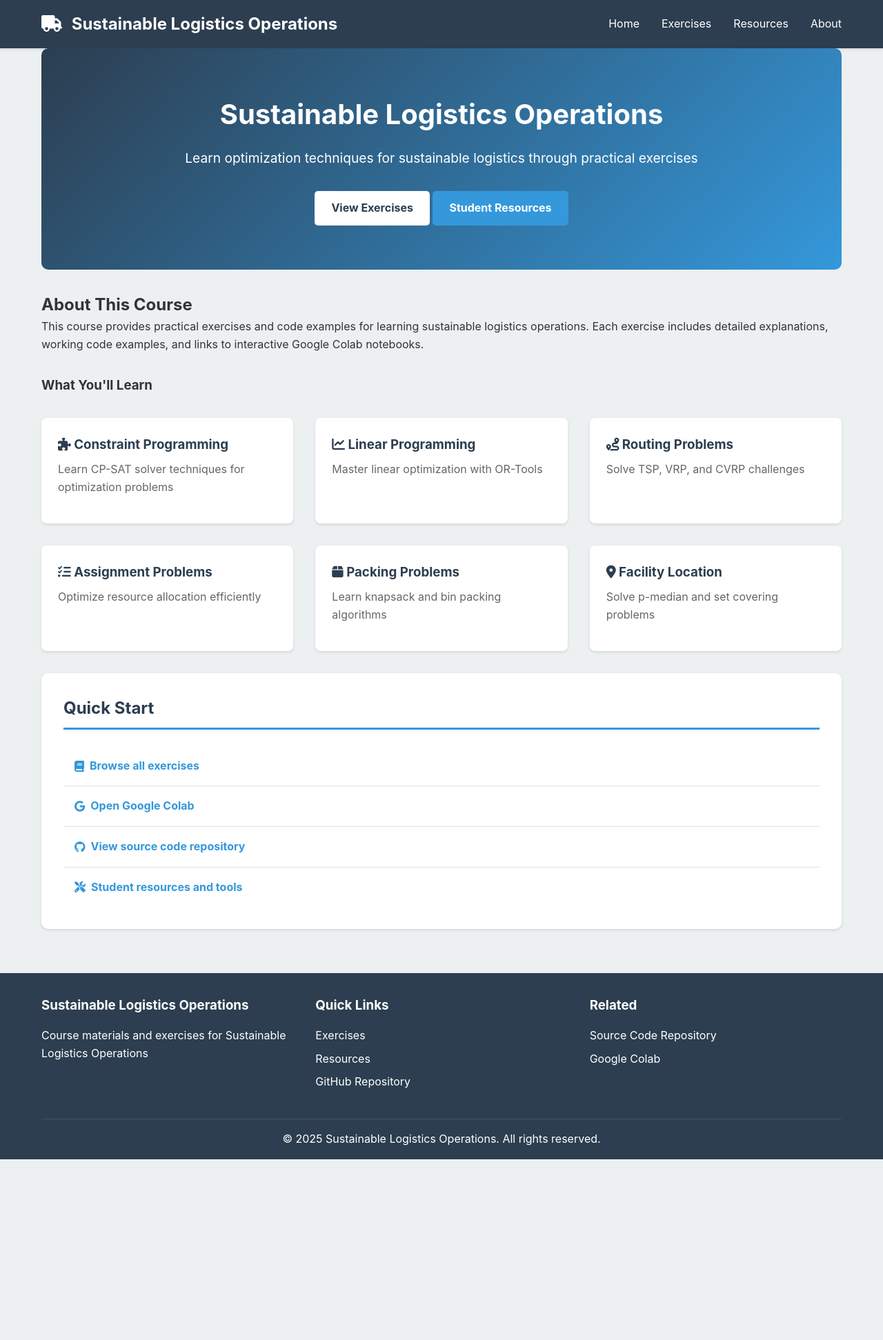
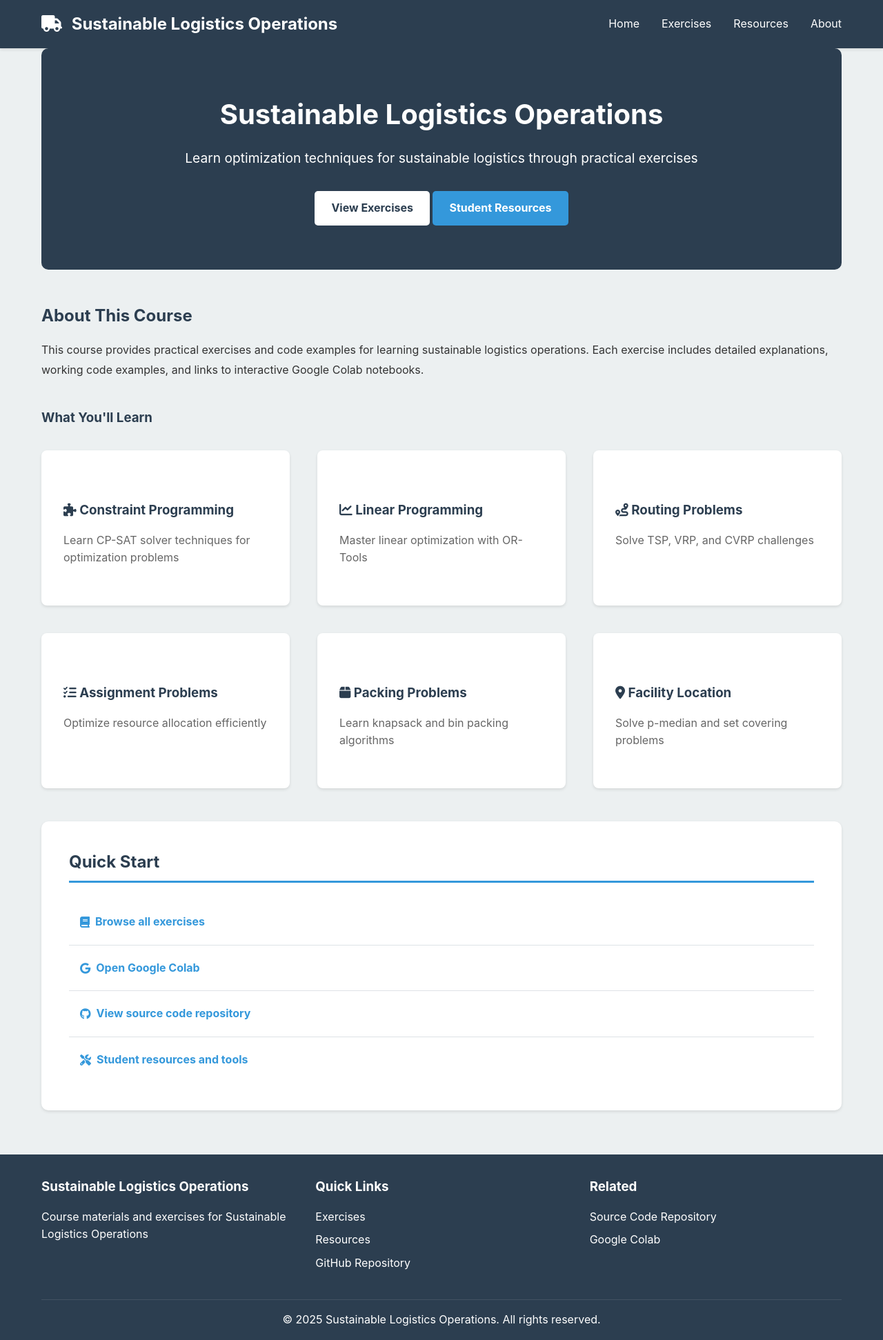
Before and after one commit to mikelegajda/sustainable-logistics-opearations, a Jekyll site: the page built from index.html, in a window 1280 px wide. Shown: the whole page at 69% size. Built offline with Jekyll 4.4.1, drawn with Linux system fonts in a browser that asks for light colours; before the commit the page ends 1681 px from its top, so only the background shows below that.

Commit message:
Remove gradients and improve spacing throughout UI
Co-authored-by: mikelegajda <4117426+mikelegajda@users.noreply.github.com>

```diff
--- a/assets/css/style.css
+++ b/assets/css/style.css
@@ -74,18 +74,18 @@ body {
 
 /* Main Content */
 main {
-    padding: 2rem 0;
+    padding: 3rem 0;
     min-height: calc(100vh - 200px);
 }
 
 /* Hero Section */
 .hero {
-    background: linear-gradient(135deg, var(--primary-color), var(--secondary-color));
+    background: var(--primary-color);
     color: white;
     padding: 4rem 2rem;
     text-align: center;
     border-radius: 10px;
-    margin-bottom: 2rem;
+    margin-bottom: 3rem;
 }
 
 .hero h1 {
@@ -119,18 +119,39 @@ main {
     color: white;
 }
 
+/* Intro Section */
+.intro-section {
+    margin-bottom: 3rem;
+}
+
+.intro-section h2 {
+    color: var(--primary-color);
+    margin-bottom: 1rem;
+}
+
+.intro-section h3 {
+    color: var(--primary-color);
+    margin-top: 2.5rem;
+    margin-bottom: 1.5rem;
+}
+
+.intro-section p {
+    line-height: 1.8;
+    color: var(--text-color);
+}
+
 /* Exercise Layout */
 .exercise {
     background: white;
-    padding: 2rem;
+    padding: 2.5rem;
     border-radius: 10px;
     box-shadow: var(--shadow);
 }
 
 .exercise-header {
     border-bottom: 3px solid var(--secondary-color);
-    padding-bottom: 1rem;
-    margin-bottom: 2rem;
+    padding-bottom: 1.5rem;
+    margin-bottom: 2.5rem;
 }
 
 .exercise-header h1 {
@@ -150,10 +171,10 @@ main {
 
 /* Colab Section */
 .colab-section {
-    background: linear-gradient(135deg, #f4b400, #f39c12);
-    padding: 1.5rem;
+    background: #f39c12;
+    padding: 2rem;
     border-radius: 8px;
-    margin-bottom: 2rem;
+    margin-bottom: 2.5rem;
     text-align: center;
 }
 
@@ -180,9 +201,9 @@ main {
 /* Explanation Section */
 .explanation {
     background-color: #e8f4f8;
-    padding: 1.5rem;
+    padding: 2rem;
     border-radius: 8px;
-    margin-bottom: 2rem;
+    margin-bottom: 2.5rem;
     border-left: 4px solid var(--secondary-color);
 }
 
@@ -193,12 +214,12 @@ main {
 
 /* Code Section */
 .code-section {
-    margin-bottom: 2rem;
+    margin-bottom: 2.5rem;
 }
 
 .code-section h2 {
     color: var(--primary-color);
-    margin-bottom: 1rem;
+    margin-bottom: 1.5rem;
 }
 
 .code-header {
@@ -270,10 +291,10 @@ main {
 /* Notes Section */
 .notes {
     background-color: #fff3cd;
-    padding: 1.5rem;
+    padding: 2rem;
     border-radius: 8px;
     border-left: 4px solid #ffc107;
-    margin-bottom: 2rem;
+    margin-bottom: 2.5rem;
 }
 
 .notes h2 {
@@ -314,13 +335,13 @@ main {
 .exercises-grid {
     display: grid;
     grid-template-columns: repeat(auto-fill, minmax(300px, 1fr));
-    gap: 2rem;
+    gap: 2.5rem;
     margin-top: 2rem;
 }
 
 .exercise-card {
     background: white;
-    padding: 1.5rem;
+    padding: 2rem;
     border-radius: 8px;
     box-shadow: var(--shadow);
     transition: transform 0.3s, box-shadow 0.3s;
@@ -333,12 +354,13 @@ main {
 
 .exercise-card h3 {
     color: var(--primary-color);
-    margin-bottom: 0.5rem;
+    margin-bottom: 1rem;
 }
 
 .exercise-card p {
     color: #666;
-    margin-bottom: 1rem;
+    margin-bottom: 1.5rem;
+    line-height: 1.6;
 }
 
 .exercise-card a {
@@ -350,10 +372,10 @@ main {
 /* Resources Section */
 .resources-section {
     background: white;
-    padding: 2rem;
+    padding: 2.5rem;
     border-radius: 10px;
     box-shadow: var(--shadow);
-    margin-bottom: 2rem;
+    margin-bottom: 3rem;
 }
 
 .resources-section h2 {
@@ -368,7 +390,7 @@ main {
 }
 
 .resource-list li {
-    padding: 1rem;
+    padding: 1.25rem 1rem;
     border-bottom: 1px solid var(--border-color);
 }
 
```
